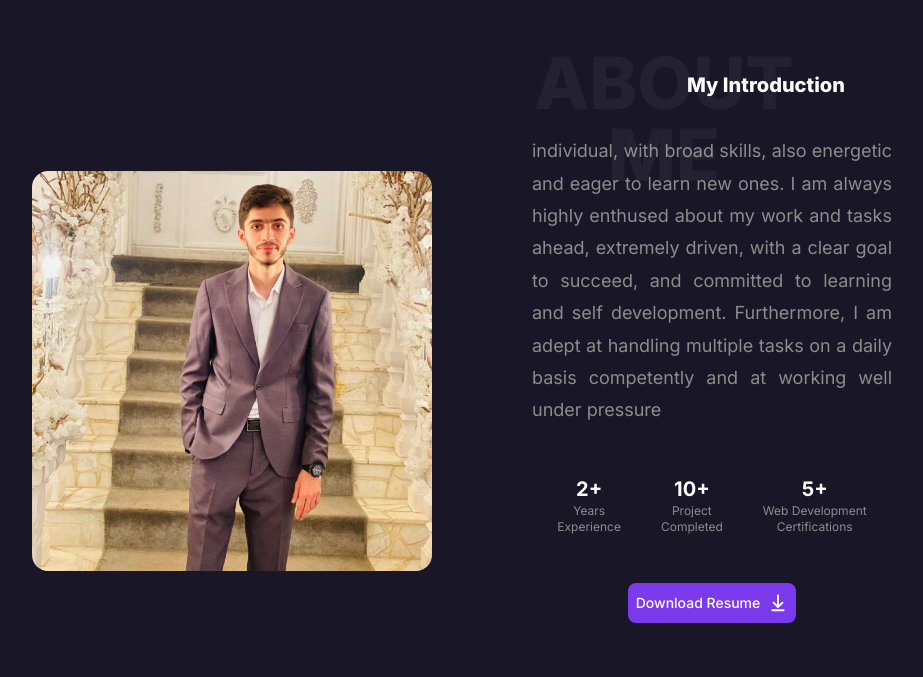
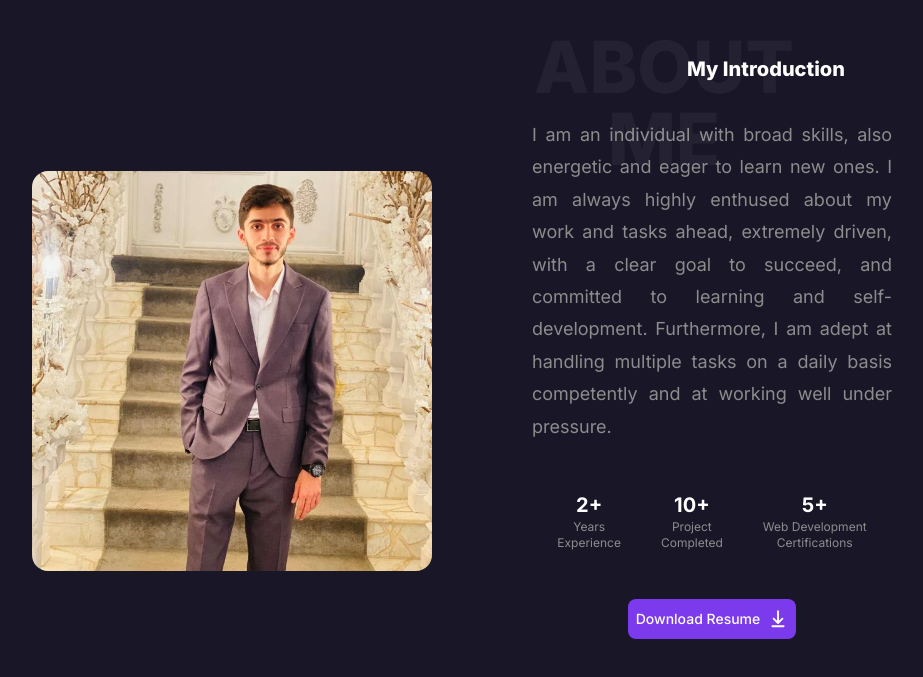
Before and after one commit to YousifQesim/portfolio, a Next.js app: page / in a window 1280 px wide. Shown: the part 989-1666 px from the top of the page, without its empty margins (168-1091 px from the left). Built offline with nearby package versions, Linux system fonts and the light colour scheme.

Commit message:
framer motion animation added to about page

```diff
--- a/src/components/Pages/About.js
+++ b/src/components/Pages/About.js
@@ -1,4 +1,5 @@
-"use client";
+"use client"
+import { motion } from "framer-motion";
 import Image from "next/image";
 import { useState } from "react";
 import dynamic from "next/dynamic";
@@ -7,6 +8,7 @@ import NumberCounters from "../NumberCounters";
 const DownloadButton = dynamic(() => import("../DownloadButton"), {
   ssr: false,
 });
+
 const About = () => {
   const [pdfUrl, setPdfUrl] = useState("");
 
@@ -18,48 +20,87 @@ const About = () => {
   };
 
   return (
-    // entire screen div
-    <div className="min-h-screen flex items-center relative" id="about">
-      {/* section div */}
-      <div className="flex justify-center items-center md:w-3/4 mx-auto my-0  flex-wrap md:relative absolute top-20 ">
-        {/* image div */}
-        <div className="w-2/4 ">
+    <motion.div
+      initial={{ opacity: 0, y: -50 }}
+      animate={{ opacity: 1, y: 0 }}
+      transition={{ duration: 1 }}
+      className="min-h-screen flex items-center relative"
+      id="about"
+    >
+      <motion.div
+        initial={{ opacity: 0, y: 50 }}
+        animate={{ opacity: 1, y: 0 }}
+        transition={{ delay: 0.5, duration: 1 }}
+        className="flex justify-center items-center md:w-3/4 mx-auto my-0 flex-wrap md:relative absolute top-20"
+      >
+        <motion.div
+          initial={{ opacity: 0, scale: 0.8 }}
+          animate={{ opacity: 1, scale: 1 }}
+          transition={{ delay: 1, duration: 0.5 }}
+          className="w-2/4"
+        >
           <Image
-            className="mx-auto my-0 rounded-2xl "
+            className="mx-auto my-0 rounded-2xl"
             src="/my.jpg"
             alt="Next.js Logo"
             width={400}
             height={400}
             priority
           />
-        </div>
+        </motion.div>
 
-        {/* about information div */}
-        <div className="md:w-2/4  flex flex-col ">
-          <div className="flex order-3 md:order-none md:my-0 mb-24 md:relative ">
-
-          <h1 className="text-7xl font-extrabold text-white text-center opacity-5 absolute -top-20 md:-top-10 md:right-24 uppercase ">
+        <motion.div
+          initial={{ opacity: 0 }}
+          animate={{ opacity: 1 }}
+          transition={{ delay: 1.5, duration: 0.5 }}
+          className="md:w-2/4 flex flex-col"
+        >
+          <motion.div
+            initial={{ opacity: 0 }}
+            animate={{ opacity: 1 }}
+            transition={{ delay: 2, duration: 0.5 }}
+            className="flex order-3 md:order-none md:my-0 mb-24 md:relative"
+          >
+            <h1 className="text-7xl font-extrabold text-white text-center opacity-5 absolute -top-20 md:-top-10 md:right-24 uppercase">
               About me
             </h1>
             <h3 className="text-xl font-extrabold text-white text-center absolute -top-14 left-[30%] md:-top-4 md:left-[215px]">
               My Introduction
             </h3>
-          </div>
-          <p className=" white text-justify  mt-12  mx-auto my-0 w-3/4">
-            individual, with broad skills, also energetic and eager to learn new
-            ones. I am always highly enthused about my work and tasks ahead,
-            extremely driven, with a clear goal to succeed, and committed to
-            learning and self development. Furthermore, I am adept at handling
-            multiple tasks on a daily basis competently and at working well
-            under pressure
-          </p>
-          {/* experiece and awards div */}
-          <div className="flex gap-10 justify-center mt-6">
+          </motion.div>
+          <motion.p
+            initial={{ opacity: 0 }}
+            animate={{ opacity: 1 }}
+            transition={{ delay: 2.5, duration: 0.5 }}
+            className="white text-justify mt-12 mx-auto my-0 w-3/4"
+          >
+            I am an individual with broad skills, also energetic and eager to
+            learn new ones. I am always highly enthused about my work and tasks
+            ahead, extremely driven, with a clear goal to succeed, and committed
+            to learning and self-development. Furthermore, I am adept at
+            handling multiple tasks on a daily basis competently and at working
+            well under pressure.
+          </motion.p>
+          <motion.div
+            initial={{ opacity: 0 }}
+            animate={{ opacity: 1 }}
+            transition={{ delay: 3, duration: 0.5 }}
+            className="flex gap-10 justify-center mt-6"
+          >
             <NumberCounters />
-          </div>
-          <div className=" my-8" >
-          <div className=" flex justify-center">
-
+          </motion.div>
+          <motion.div
+            initial={{ opacity: 0 }}
+            animate={{ opacity: 1 }}
+            transition={{ delay: 3.5, duration: 0.5 }}
+            className="my-8"
+          >
+            <motion.div
+              initial={{ opacity: 0 }}
+              animate={{ opacity: 1 }}
+              transition={{ delay: 4, duration: 0.5 }}
+              className="flex justify-center"
+            >
               <DownloadButton pdfUrl={pdfUrl} onClick={handleDownload}>
                 Download Resume
                 <Image
@@ -69,14 +110,12 @@ const About = () => {
                   height={20}
                   priority
                 />
-
               </DownloadButton>
-
-                  </div>
-          </div>
-        </div>
-      </div>
-    </div>
+            </motion.div>
+          </motion.div>
+        </motion.div>
+      </motion.div>
+    </motion.div>
   );
 };
 
```
Lines whose indentation alone changed are shown as unchanged.
